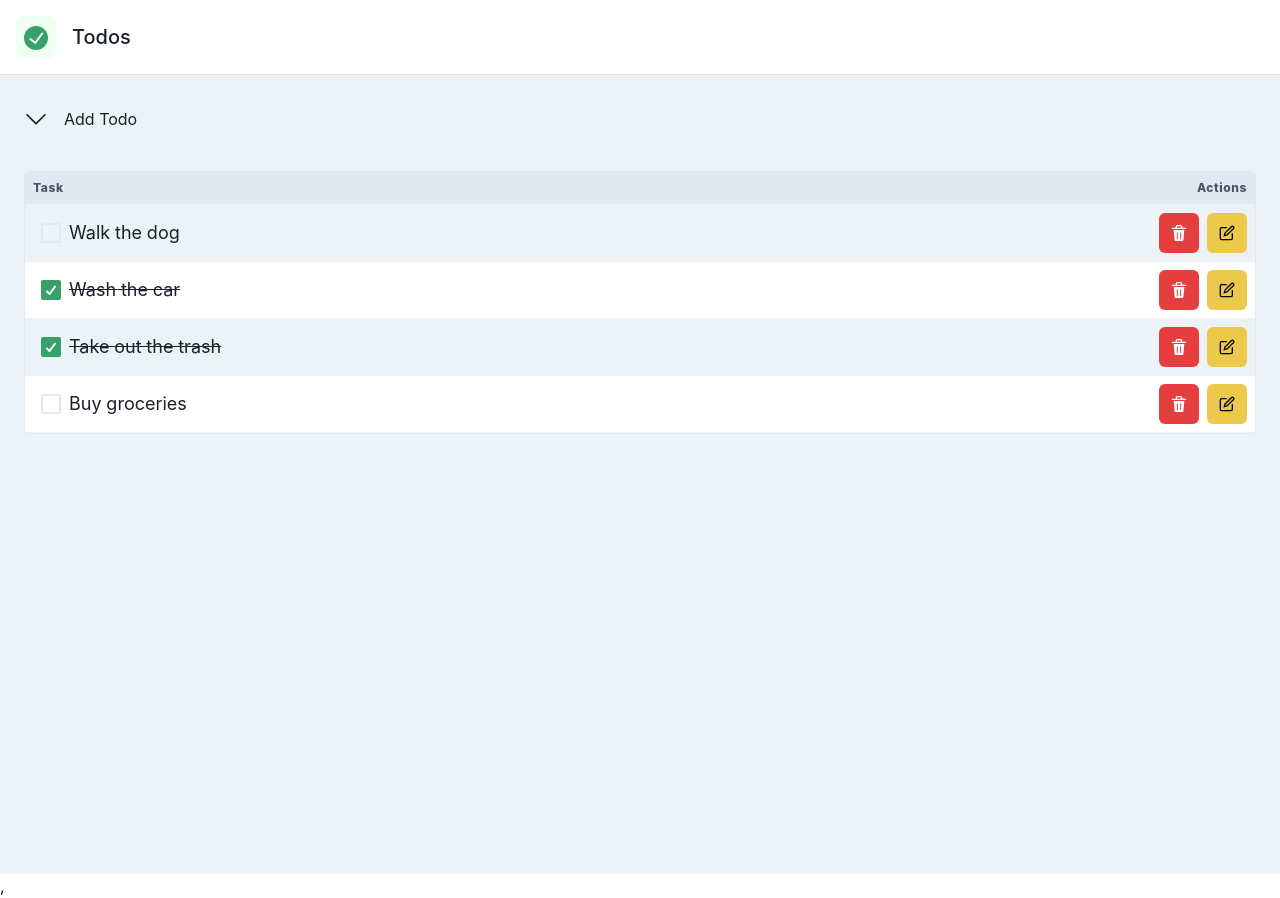
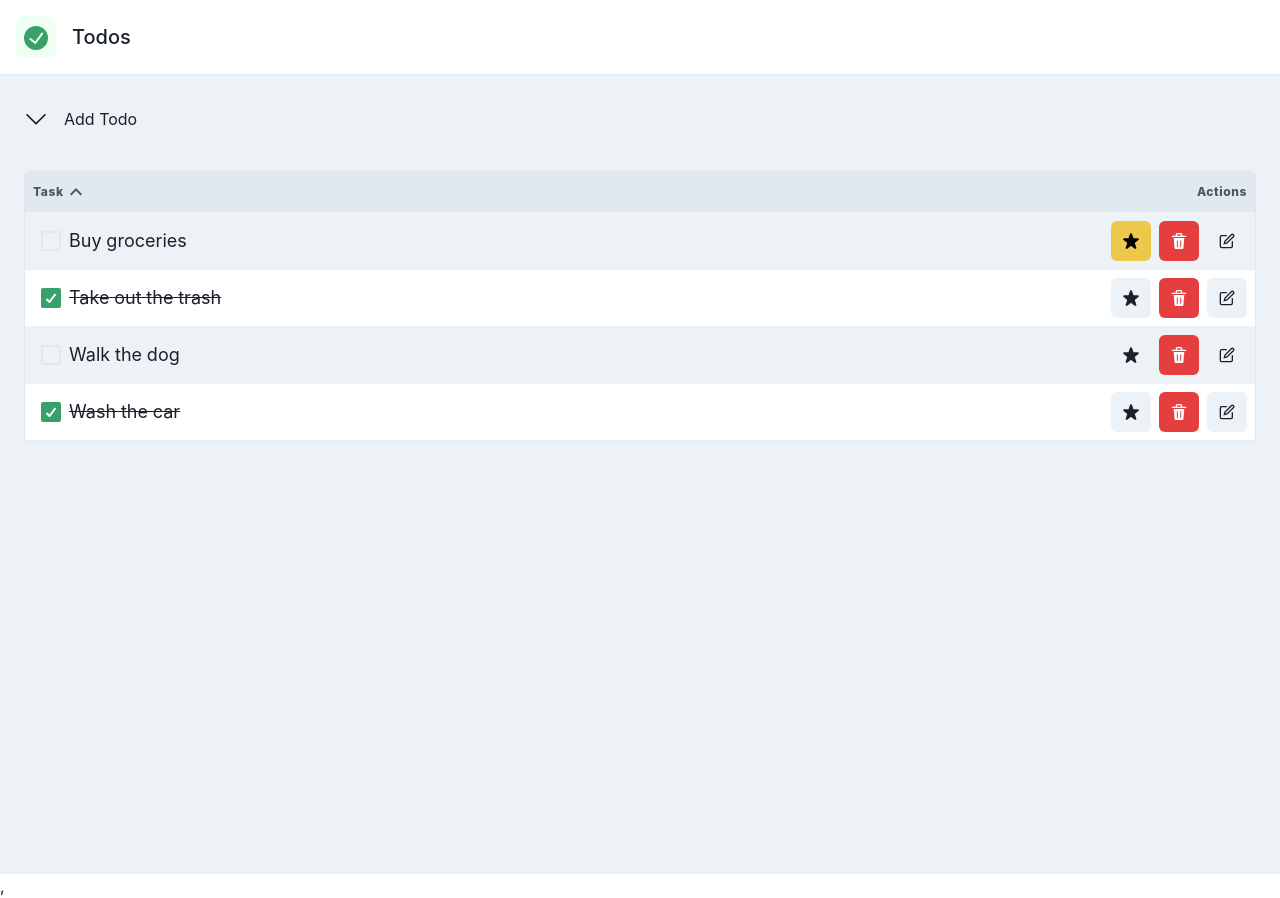
Before and after one commit to oscar-hustlebox/todo-app, a React app: page / in a window 1280 px wide. Built offline with nearby package versions, Linux system fonts and the light colour scheme.

Commit message:
feat: sort todos by name 'asc', 'desc' and favorite

```diff
--- a/src/components/TodoForm/TodoForm.tsx
+++ b/src/components/TodoForm/TodoForm.tsx
@@ -14,6 +14,7 @@ import { CancelButton } from './CancelButton';
 export type FormValues = {
     name: string;
     isCompleted: boolean;
+    favorite?: boolean;
 };
 
 /* Creating a schema that is used to validate the form values. */
@@ -21,6 +22,7 @@ const schema = yup
     .object({
         name: yup.string().required(),
         isCompleted: yup.boolean().notRequired(),
+        favorite: yup.boolean().notRequired(),
     })
     .required();
 
--- a/src/components/TodoListTable/TodoListItem/TodoListItem.tsx
+++ b/src/components/TodoListTable/TodoListItem/TodoListItem.tsx
@@ -1,8 +1,8 @@
 import React, { useState } from 'react';
 import { Flex, Td, Text, Tr, Checkbox, IconButton } from '@chakra-ui/react';
-import { DeleteIcon, EditIcon } from '@chakra-ui/icons';
+import { DeleteIcon, EditIcon, StarIcon } from '@chakra-ui/icons';
 import { useDispatch } from 'react-redux';
-import { TodoState, removeTodo, toggleTodoComplete } from '../../../redux/slices/todos/slice';
+import { TodoState, removeTodo, favoriteTodo, toggleTodoComplete } from '../../../redux/slices/todos/slice';
 import { TodoForm } from '../../TodoForm/TodoForm';
 
 type TodoListItemProps = { todo: TodoState };
@@ -10,6 +10,9 @@ type TodoListItemProps = { todo: TodoState };
 export const TodoListItem = ({ todo }: TodoListItemProps) => {
     const dispatch = useDispatch();
     const [selected, setSelected] = useState<TodoState | null>();
+
+    /* Checking if the selected todo is the same as the current todo. */
+    const isSelected = selected?.id === todo.id;
 
     return (
         <Tr>
@@ -40,18 +43,25 @@ export const TodoListItem = ({ todo }: TodoListItemProps) => {
             <Td padding={2}>
                 <Flex alignSelf="right" justifyContent="flex-end" gap={2}>
                     <IconButton
+                        colorScheme={todo.favorite ? 'yellow' : 'gray'}
+                        aria-label="favourited todo"
+                        icon={<StarIcon />}
+                        onClick={() => dispatch(favoriteTodo(todo.id))}
+                        disabled={isSelected}
+                    />
+                    <IconButton
                         colorScheme="red"
                         aria-label="delete todo"
                         icon={<DeleteIcon />}
                         onClick={() => dispatch(removeTodo(todo.id))}
-                        disabled={selected?.id === todo.id}
+                        disabled={isSelected}
                     />
                     <IconButton
-                        colorScheme="yellow"
+                        colorScheme="gray"
                         aria-label="edit todo"
                         icon={<EditIcon />}
                         onClick={() => setSelected(todo)}
-                        disabled={selected?.id === todo.id}
+                        disabled={isSelected}
                     />
                 </Flex>
             </Td>
--- a/src/components/TodoListTable/index.tsx
+++ b/src/components/TodoListTable/index.tsx
@@ -1,20 +1,53 @@
-import React from 'react';
+import { useDispatch, useSelector } from 'react-redux';
+import { ChevronUpIcon, ChevronDownIcon } from '@chakra-ui/icons';
+import { Flex, Table, TableContainer, Tbody, Text, Th, Thead, Tr } from '@chakra-ui/react';
+
+import { RootState } from '../../redux/store';
+import { sortByChanged } from '../../redux/slices/sortBy/slice';
+
 import { TodoListItems } from './TodoListItems/TodoListItems';
-import { Table, TableContainer, Tbody, Text, Th, Thead, Tr } from '@chakra-ui/react';
-import { useSelector } from 'react-redux';
-import { RootState } from '../../redux/store';
 
 export const TodoListTable = () => {
-    const todos = useSelector((state: RootState) => state.todos);
+    const todos = useSelector((state: Pick<RootState, 'todos'>) => state.todos);
+    const { sortBy } = useSelector((state: Pick<RootState, 'sortBy'>) => state.sortBy);
+    const dispatch = useDispatch();
+
+    /* Sorting the todos by the name property. */
+    const sortByNameTodos = [...todos].sort((a, b) => {
+        /* sort by 'asc' and 'desc todos name */
+        if (sortBy === 'asc') {
+            return a.name.localeCompare(b.name);
+        }
+        return b.name.localeCompare(a.name);
+    });
+
+    /* Sorting the todos by the favorite property. */
+    const sortedTodos = sortByNameTodos.sort((a, b) => {
+        if (a.favorite && !b.favorite) {
+            return -1;
+        }
+        if (!a.favorite && b.favorite) {
+            return 1;
+        }
+        return 0;
+    });
+
     return (
         <TableContainer border="1px" borderRadius={4} borderColor="gray.200" backgroundColor="#FFF">
             <Table variant="striped" backgroundColor="gray.200">
                 <Thead>
                     <Tr>
                         <Th padding={2}>
-                            <Text fontWeight="extrabold" casing="capitalize">
-                                Task
-                            </Text>
+                            <Flex flexDirection="row" flex="1" textAlign="left" alignItems="center">
+                                <Text fontWeight="extrabold" casing="capitalize">
+                                    Task
+                                </Text>
+                                {sortBy === 'desc' ? (
+                                    <ChevronDownIcon fontSize="2xl" onClick={() => dispatch(sortByChanged('asc'))} />
+                                ) : (
+                                    <ChevronUpIcon fontSize="2xl" onClick={() => dispatch(sortByChanged('desc'))} />
+                                )}
+                            </Flex>
                         </Th>
                         <Th padding={2}>
                             <Text fontWeight="extrabold" casing="capitalize" textAlign="right">
@@ -24,7 +57,7 @@ export const TodoListTable = () => {
                     </Tr>
                 </Thead>
                 <Tbody background="#FFF">
-                    <TodoListItems todos={todos} />
+                    <TodoListItems todos={sortedTodos} />
                 </Tbody>
             </Table>
         </TableContainer>
--- /dev/null
+++ b/src/redux/slices/sortBy/slice.tsx
@@ -0,0 +1,29 @@
+import { createSlice } from '@reduxjs/toolkit';
+
+export type SortByState = {
+    sortBy: 'asc' | 'desc';
+};
+
+export const initialState: SortByState = {
+    sortBy: 'asc',
+};
+
+export const sortBySlice = createSlice({
+    name: 'sortBy',
+    initialState,
+    reducers: {
+        sortByChanged: (state, action) => {
+            return {
+                // Copy the whole state
+                ...state,
+                // Override the property we're interested in
+                sortBy: action.payload,
+            };
+        },
+    },
+});
+
+// Action creators are generated for each case reducer function
+export const { sortByChanged } = sortBySlice.actions;
+
+export default sortBySlice.reducer;
--- a/src/redux/slices/todos/slice.tsx
+++ b/src/redux/slices/todos/slice.tsx
@@ -5,6 +5,7 @@ export type TodoState = {
     id: string;
     name: string;
     isComplete: boolean;
+    favorite: boolean;
 };
 
 export type TodosState = TodoState[];
@@ -14,21 +15,25 @@ export const initialState: TodosState = [
         id: uuidv4(),
         name: 'Walk the dog',
         isComplete: false,
+        favorite: false,
     },
     {
         id: uuidv4(),
         name: 'Wash the car',
         isComplete: true,
+        favorite: false,
     },
     {
         id: uuidv4(),
         name: 'Take out the trash',
         isComplete: true,
+        favorite: false,
     },
     {
         id: uuidv4(),
         name: 'Buy groceries',
         isComplete: false,
+        favorite: true,
     },
 ];
 
@@ -36,8 +41,8 @@ export const todosSlice = createSlice({
     name: 'todos',
     initialState,
     reducers: {
-        getTodos: (state, action) => {
-            state = action.payload;
+        getTodos: (_state, action) => {
+            return action.payload;
         },
         addTodo: (state, action) => {
             return [...state, action.payload];
@@ -61,10 +66,19 @@ export const todosSlice = createSlice({
                 return asset;
             });
         },
+        favoriteTodo: (state, action) => {
+            return [...state].map((asset) => {
+                console.log('asset', asset);
+                if (asset.id === action.payload) {
+                    return { ...asset, favorite: !asset.favorite };
+                }
+                return asset;
+            });
+        },
     },
 });
 
 // Action creators are generated for each case reducer function
-export const { getTodos, addTodo, updateTodo, removeTodo, toggleTodoComplete } = todosSlice.actions;
+export const { getTodos, addTodo, updateTodo, removeTodo, toggleTodoComplete, favoriteTodo } = todosSlice.actions;
 
 export default todosSlice.reducer;
--- a/src/redux/store.tsx
+++ b/src/redux/store.tsx
@@ -1,11 +1,13 @@
 import { combineReducers, configureStore } from '@reduxjs/toolkit';
 import logger from 'redux-logger';
 import todosReducer from './slices/todos/slice';
+import sortByReducer from './slices/sortBy/slice';
 import { persistReducer } from 'redux-persist';
 import storage from 'redux-persist/lib/storage';
 
 const reducers = combineReducers({
     todos: todosReducer,
+    sortBy: sortByReducer,
 });
 
 const persistConfig = {
```
